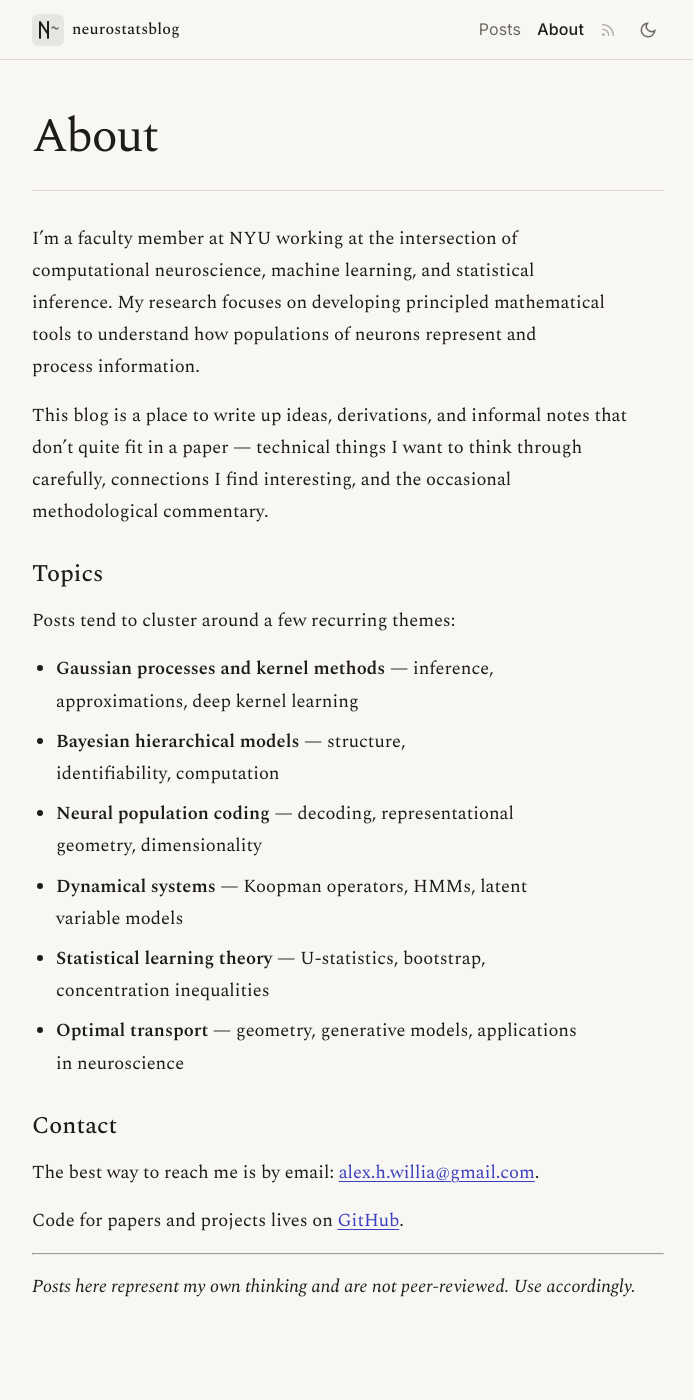
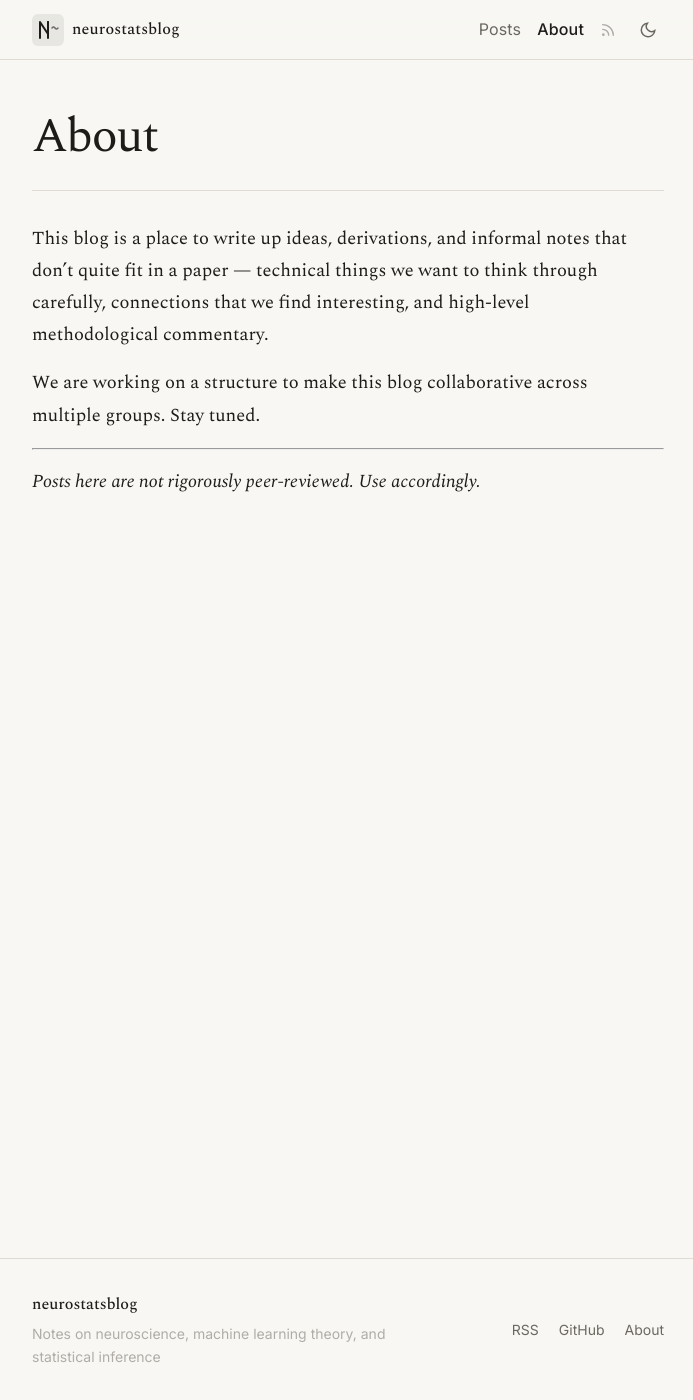
Before and after one commit to neurostatsblog/neurostatsblog.github.io, a Jekyll site: the page built from about.md, in a window 1280 px wide and 1400 px high. Shown: the whole window, without its empty margins (292-985 px from the left). Built offline with Jekyll 4.4.1, drawn with Linux system fonts in a browser that asks for light colours.

Commit message:
Update about.md

```diff
--- a/about.md
+++ b/about.md
@@ -4,27 +4,10 @@ title: About
 permalink: /about/
 ---
 
-I'm a faculty member at NYU working at the intersection of computational neuroscience, machine learning, and statistical inference. My research focuses on developing principled mathematical tools to understand how populations of neurons represent and process information.
+This blog is a place to write up ideas, derivations, and informal notes that don't quite fit in a paper — technical things we want to think through carefully, connections that we find interesting, and high-level methodological commentary.
 
-This blog is a place to write up ideas, derivations, and informal notes that don't quite fit in a paper — technical things I want to think through carefully, connections I find interesting, and the occasional methodological commentary.
-
-## Topics
-
-Posts tend to cluster around a few recurring themes:
-
-- **Gaussian processes and kernel methods** — inference, approximations, deep kernel learning
-- **Bayesian hierarchical models** — structure, identifiability, computation
-- **Neural population coding** — decoding, representational geometry, dimensionality
-- **Dynamical systems** — Koopman operators, HMMs, latent variable models
-- **Statistical learning theory** — U-statistics, bootstrap, concentration inequalities
-- **Optimal transport** — geometry, generative models, applications in neuroscience
-
-## Contact
-
-The best way to reach me is by email: [alex.h.willia@gmail.com](mailto:alex.h.willia@gmail.com).
-
-Code for papers and projects lives on [GitHub](https://github.com/neurostatsblog).
+We are working on a structure to make this blog collaborative across multiple groups. Stay tuned.
 
 ---
 
-*Posts here represent my own thinking and are not peer-reviewed. Use accordingly.*
+*Posts here are not rigorously peer-reviewed. Use accordingly.*
```
